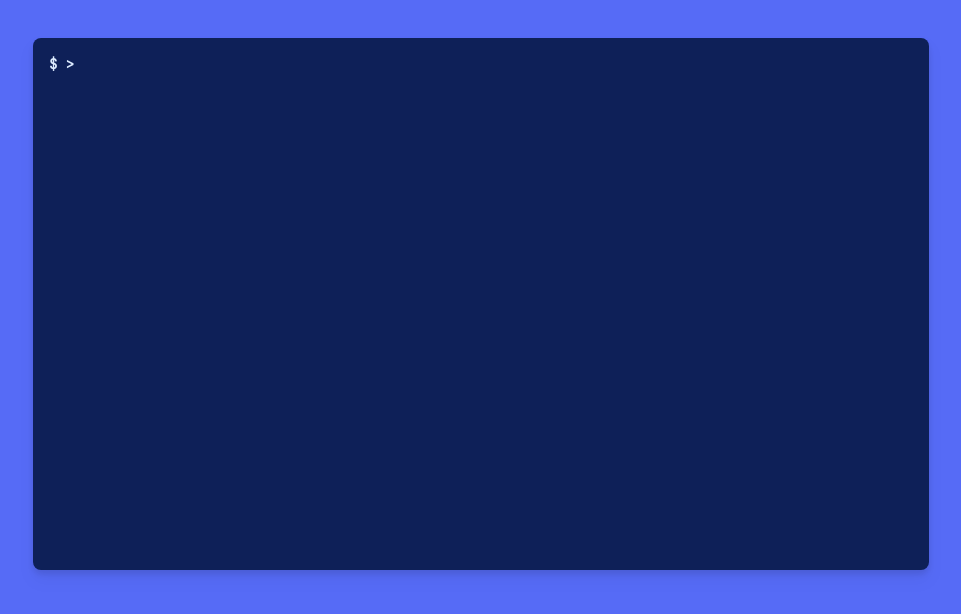
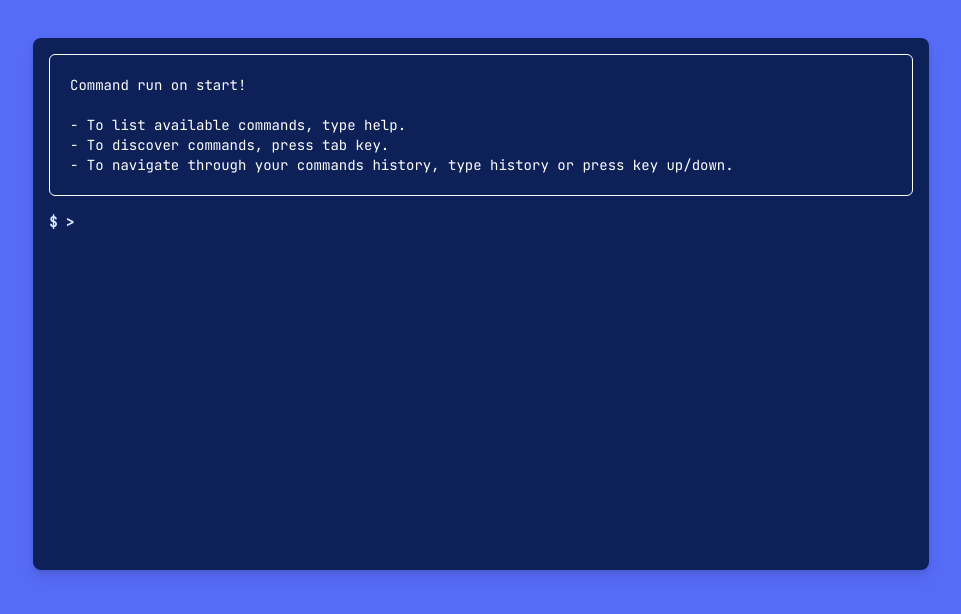
Before and after one commit to algolia/coquille, a React (Vite) app: page / in a window 1280 px wide. Shown: the top 614 px of the page, without its empty margins (159-1120 px from the left). Built offline with nearby package versions, Linux system fonts and the light colour scheme.

Commit message:
feat: run on start for demo

```diff
--- a/src/demo/App.tsx
+++ b/src/demo/App.tsx
@@ -1,5 +1,5 @@
 import Coquille from '../Coquille';
-import commands from './commands';
+import commands, { runOnStart } from './commands';
 
 function App() {
   return (
@@ -8,9 +8,12 @@ function App() {
         <Coquille
           className="h-[500px]"
           promptPrefix={
-            <span className="font-mono font-bold text-blue-100 flex mr-2">{'$ >'}</span>
+            <span className="font-mono font-bold text-blue-100 flex mr-2">
+              {'$ >'}
+            </span>
           }
           commands={commands}
+          runOnStart={runOnStart}
         />
       </div>
     </section>
```
